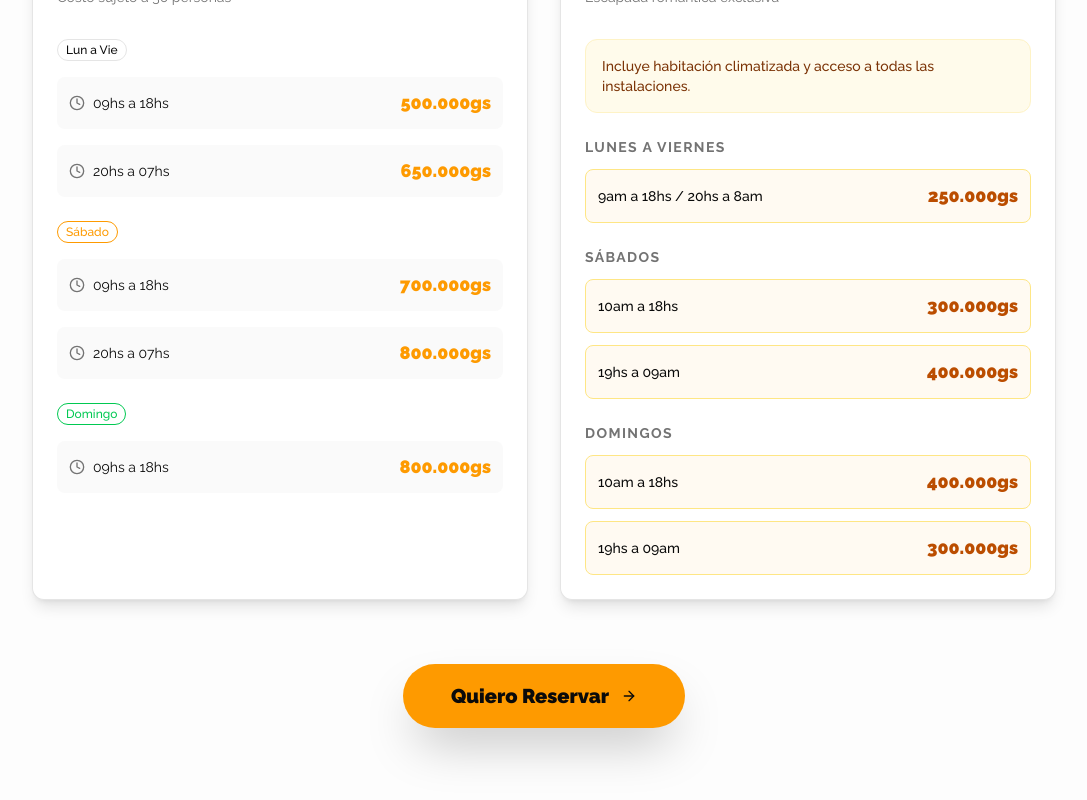
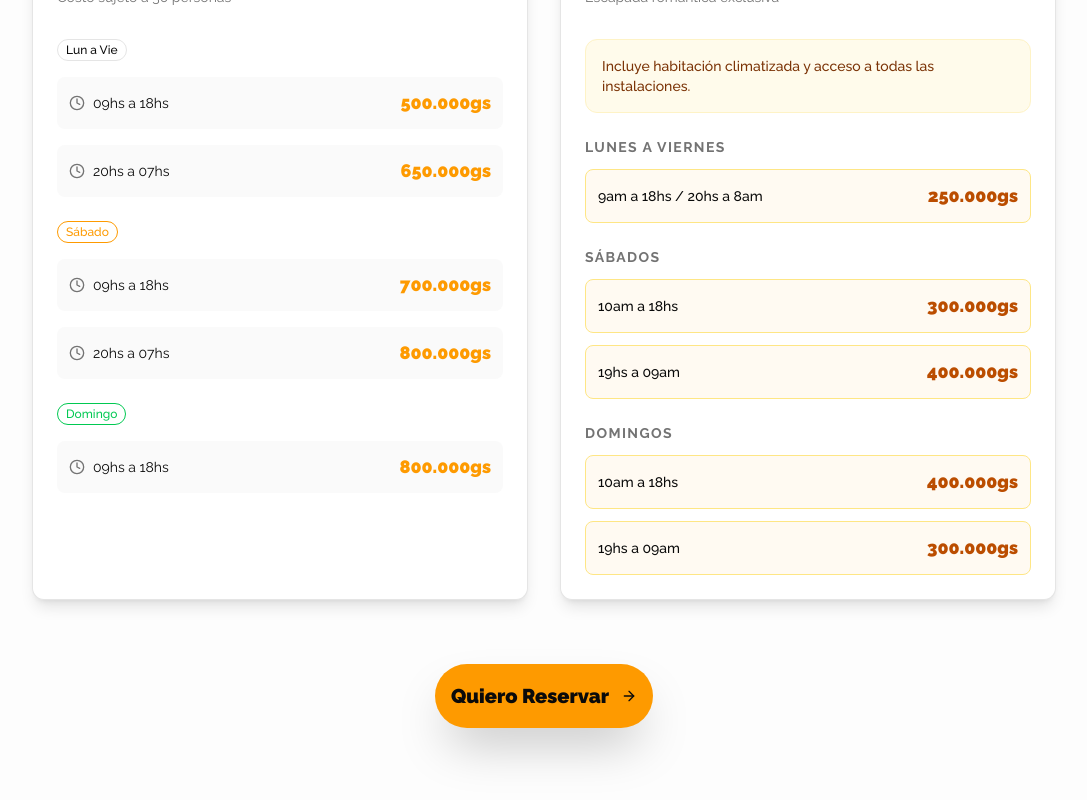
Before and after one commit to zcaraluna/quinta-rv, a Next.js app: page /pricing in a window 1280 px wide. Shown: the part 397-1197 px from the top of the page, without its empty margins (96-1183 px from the left). Built offline with nearby package versions, Linux system fonts and the light colour scheme.

Commit message:
Fix: Correct Button size type error in Pricing page

```diff
--- a/src/app/(public)/pricing/page.tsx
+++ b/src/app/(public)/pricing/page.tsx
@@ -137,7 +137,7 @@ export default function PricingPage() {
                 </div>
 
                 <div className="text-center">
-                    <Button size="xl" className="rounded-full px-12 h-16 text-xl font-black shadow-2xl hover:scale-105 transition-all" asChild>
+                    <Button size="lg" className="rounded-full px-12 h-16 text-xl font-black shadow-2xl hover:scale-105 transition-all" asChild>
                         <Link href="/reservations" className="flex items-center gap-3">
                             Quiero Reservar
                             <ArrowRight className="h-6 w-6" />
```
